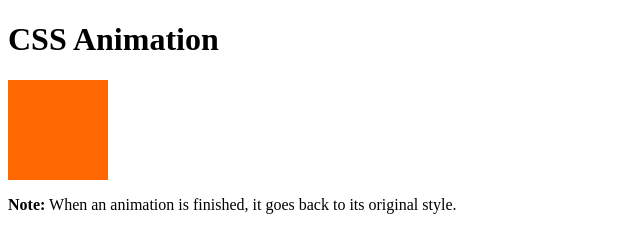
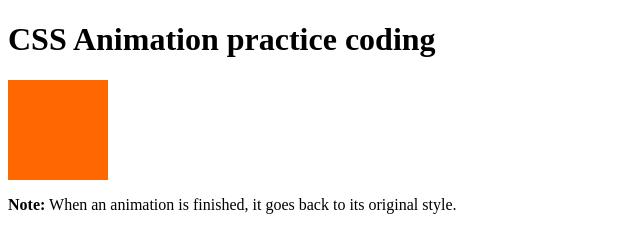
Before and after one commit to EDUKONDALU-K/tutorial, a plain HTML site: page index.html in a window 1280 px wide. Shown: the whole page, without its empty margins (0-640 px from the left). Drawn offline with Linux system fonts and the light colour scheme.

Commit message:
new adding

```diff
--- a/index.html
+++ b/index.html
@@ -23,7 +23,7 @@ div {
 </head>
 <body>
 
-<h1>CSS Animation</h1>
+<h1>CSS Animation practice coding</h1>
 
 <div></div>
 
```
